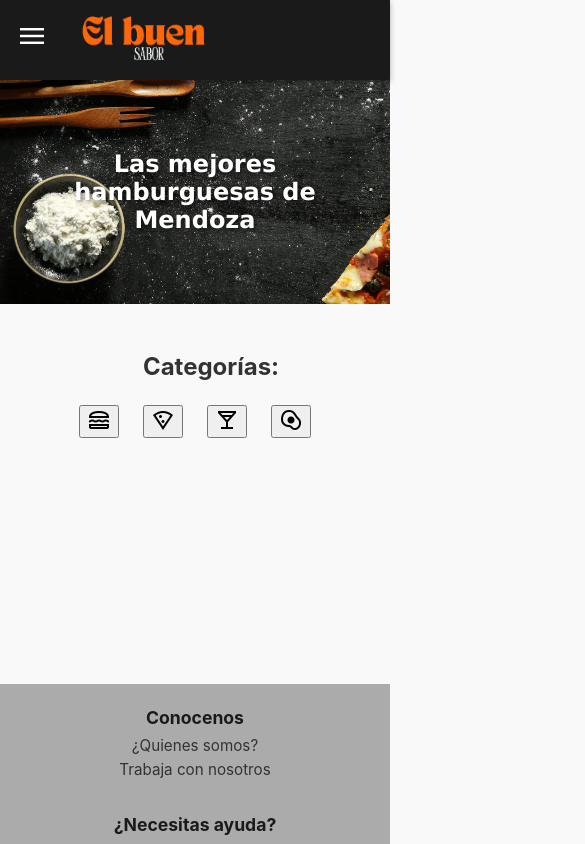
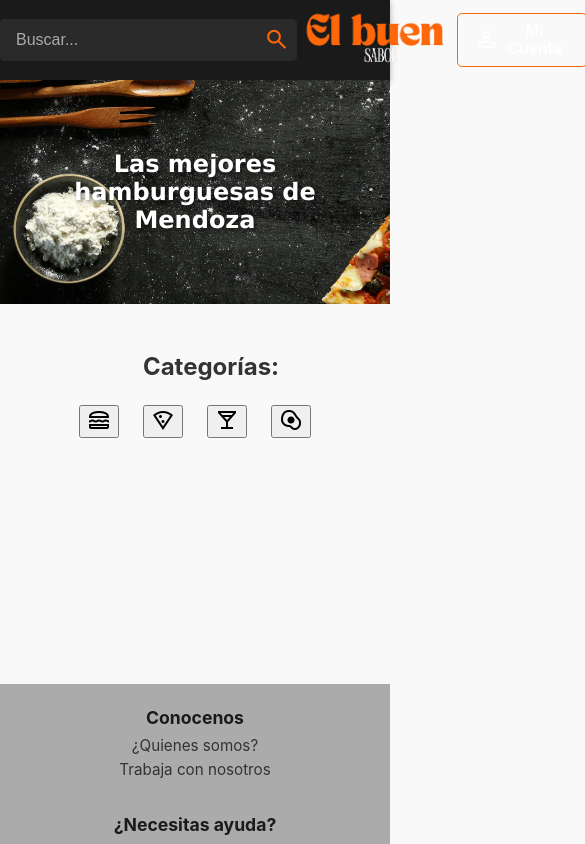
Before and after one commit to SantiagoVidela933/el-buen-sabor-frontend, a React (Vite) app: page / in a window 390 px wide. Shown: the top 844 px of the page, 585 px wide, since content can reach past the window. Built offline with nearby package versions, Linux system fonts and the light colour scheme.

Commit message:
update de navbar, mejor maquetado SIN responsive

```diff
--- a/src/components/ui/Navbar/Navbar.module.css
+++ b/src/components/ui/Navbar/Navbar.module.css
@@ -9,55 +9,17 @@
     color: white;
 }
 
-/* Botón del menú hamburguesa */
-.menu_btn {
-    display: none;
-    background: none;
-    border: none;
-    font-size: 2rem;
-    color: #000;
-    cursor: pointer;
-}
-
-/* Menú desplegable en mobile */
-.mobile_menu {
-    position: absolute;
-    top: 5rem;
-    left: 0;
-    width: 70%;
-    background-color: #1e1e1e;
-    padding: 1rem;
-    display: flex;
-    flex-direction: column;
-    gap: 1rem;
-    z-index: 999;
-    border-top: 1px solid #ff6609;
-    border-bottom-right-radius: 10px;
-}
-
-.menu_btn span {
-    color: #fff;
-    font-size: 2rem;
-}
-
-.show {
-    display: flex;
-}
-
-.hidden {
-    display: none;
-}
-
-/* cada div ocupa 1/3 del div padre */
 .box_search, .box_logo, .box_user {
     flex: 1;
 }
 
-/* Input de Busqueda */
-.box_search {
+/* Busqueda producto */
+.search_form {
     display: flex;
     justify-content: center;
     align-items: center;
+    background-color: #2a2a2a; /* Fondo igual al input */
+    border-radius: 0.3rem; /* Opcional, para bordes redondeados */
 }
 
 .box_search input {
@@ -65,11 +27,11 @@
     height: 2.5rem;
     font-size: 1rem;
     padding: 0 1rem;
+    background-color: #2a2a2a;
     border: none;
-    border-radius: 20px;
     outline: none;
-    background-color: #2a2a2a;
     color: white;
+    border-radius: 0.3rem 0 0 0.3rem;
 }
 
 .box_search input::placeholder {
@@ -80,9 +42,17 @@
     font-size: 3vh;
     color: #ff6609;
     cursor: pointer;
+    margin-left: 1vh;
+    padding: 0.5rem;
 }
 
-/* Logo */
+.box_search {
+    display: flex;
+    justify-content: center;
+    align-items: center;
+}
+
+/* Logo App*/
 .box_logo {
     display: flex;
     justify-content: center;
@@ -90,120 +60,65 @@
 }
 
 .box_logo img {
-    width: 17vh;
+    width: 10rem;
 }
 
-/* Perfil */
+/* Perfil Usuario */
 .box_user {
     display: flex;
     justify-content: center;
     align-items: center;
 }
 
-/* Perfil NO logueado */
-.guest_actions {
-    display: flex;
-    justify-content: center;
-    align-items: center;
-    gap: 1rem;
-    width: 100%;
-    height: 100%;
-}
-
-.guest_actions_btn {
-    padding: 0.5rem 1.2rem;
-    font-size: 1rem;
-    background-color: transparent;
-    border: 1px solid #ff6609;
-    color: white;
-    border-radius: 8px;
-    cursor: pointer;
-    transition: all 0.3s ease;
-    font-weight: bold;
-}
-
-.guest_actions_btn:hover {
-    background-color: #ff6609;
-    color: black;
-}
-
-/* Perfil Logueado */
+/* ESTA LOGUEADO */
 .user_actions {
     display: flex;
     justify-content: center;
     align-items: center;
     width: 100%;
     height: 100%;
+    position: relative;
 }
 
 .user_actions_profile {
+    border: 1px solid #ff6609;
+    border-radius: 0.3rem;
+    padding: 0 1rem;
     display: flex;
+    align-items: center;
     justify-content: center;
-    align-items: center;
-    position: relative;
+    color: white;
+}
+
+.user_actions_profile:hover {
+    background-color: #ff6609;
+    color: black;
 }
 
 .user_actions_profile span {
     font-size: 3vh;
-}
-
-.profile_name {
-    margin: 0 2vh;
-    padding: 0.5rem 1rem;
-    font-size: 1rem;
-    background-color: transparent;
-    border: 1px solid #ff6609;
-    border-radius: 20px;
-    color: white;
+    color: inherit;
     cursor: pointer;
-    transition: all 0.3s ease;
-    font-weight: bold;
-}
-
-.profile_name:hover {
-    background-color: #ff6609;
-    color: black;
-}
-
-.profile_carrito {
-    display: flex;
-    justify-content: center;
-    align-items: center;
-}
-
-.profile_carrito button {
-    background-color: transparent;
-    border: 1px solid #ff6609;
-    border-radius: 50%;
-    padding: 0.6rem;
-    cursor: pointer;
-    transition: all 0.3s ease;
-    display: flex;
-    align-items: center;
-    justify-content: center;
-}
-
-.profile_carrito button:hover {
-    background-color: #ff6609;
-    color: black;
-}
-
-.profile_carrito span {
-    font-size: 2rem;
-    color: white;
     transition: color 0.3s ease;
 }
 
-.profile_carrito button:hover span {
-    color: black;
+.user_actions_profile button {
+    padding: 0.5rem;
+    font-size: 1rem;
+    cursor: pointer;
+    background-color: transparent;
+    border: none;
+    font-weight: bold;
+    color: inherit;
+    transition: color 0.3s ease;
 }
 
 /* Opciones desplegables */
 .profile_options {
     width: 200px;
     position: absolute;
-    top: 110%;
-    left: 0;
+    top: 80%;
+    left: 30%;
     background-color: #2a2a2a;
     border-radius: 10px;
     box-shadow: 0 4px 8px rgba(0, 0, 0, 0.5);
@@ -283,85 +198,3 @@
 .profile_carrito button:hover span {
     color: black;
 }
-
-/* Query Mobile */
-@media (max-width: 768px) {
-    .navbar {
-        height: 5rem;
-        justify-content: space-between;
-        align-items: center;
-        position: relative;
-    }
-
-    .menu_btn {
-        display: block;
-        padding: 0 1rem;
-    }
-
-    .box_search {
-        display: none;
-    }
-
-    .box_logo {
-        display: flex;
-        justify-content: center;
-        align-items: center;
-        flex: 1;
-    }
-
-    .box_user {
-        display: flex;
-        justify-content: flex-end;
-        align-items: center;
-    }
-
-    .profile_carrito {
-        display: flex;
-        justify-content: flex-start;  /* Alineamos el carrito a la izquierda */
-        align-items: center;
-        margin-left: 10px; /* Espacio adicional a la izquierda */
-    }
-
-    .profile_carrito button {
-        background: none;
-        border: none;
-        color: #ff6609;
-        font-size: 2rem;
-    }
-
-    .user_actions {
-        display: none; /* Ocultar la versión desktop en mobile */
-    }
-
-    .guest_actions {
-        flex-direction: column;
-        align-items: flex-start;
-    }
-
-    .guest_actions_btn {
-        width: 100%;
-        padding: 0.5rem 1rem;
-        font-size: 1rem;
-        background-color: #ff6609;
-        color: #000;
-        border: none;
-        border-radius: 6px;
-    }
-
-    .profile_options {
-        position: static;
-        border: none;
-        background-color: transparent;
-    }
-
-    .profile_options_user button,
-    .profile_options_closeSesion button {
-        background: #ff6609;
-        color: #000;
-        border: none;
-        padding: 0.5rem 1rem;
-        border-radius: 6px;
-        width: 100%;
-        text-align: left;
-    }
-}
--- a/src/components/ui/Navbar/Navbar.tsx
+++ b/src/components/ui/Navbar/Navbar.tsx
@@ -2,73 +2,57 @@ import { useState } from 'react';
 import styles from './Navbar.module.css';
 
 const Navbar = () => {
-
-  const [optionUser, setOptionUser] = useState(false); // Estado para controlar el desplegable
-  const [mobileMenuOpen, setMobileMenuOpen] = useState(false); // Estado para el menú móvil
+  const isLoggedIn = true;
+  const [optionUser, setOptionUser] = useState(false);
 
   const handleOptionUser = () => {
-    setOptionUser(prev => !prev); // Alternar el estado de las opciones de usuario
+    setOptionUser(prev => !prev);
   }
-
-  const isLoggedIn = false;
 
   return (
     <div className={styles.navbar}>
-      {/* btn mobile */}
-      <button className={styles.menu_btn} onClick={() => setMobileMenuOpen(prev => !prev)}>
-        <span className="material-symbols-outlined">menu</span>
-      </button>
-
-      {/* menú desplegable móvil */}
-      <div className={`${styles.mobile_menu} ${mobileMenuOpen ? styles.show : styles.hidden}`}>
-        {isLoggedIn ? (
-          <div className={styles.profile_options}>
-            <div className={styles.profile_options_user}>
-              <span className="material-symbols-outlined">account_circle</span>
-              <button>Mi perfil</button>
-            </div>
-            <div className={styles.profile_options_closeSesion}>
-              <span className="material-symbols-outlined">logout</span>
-              <button>Cerrar sesión</button>
-            </div>
-          </div>
-        ) : (
-          <div className={styles.guest_actions}>
-            <button className={styles.guest_actions_btn}>Ingresar</button>
-            <button className={styles.guest_actions_btn}>Registrate</button>
-          </div>
-        )}
+      {/* Input de Busqueda */}
+      <div className={styles.box_search}>
+        <form className={styles.search_form}>
+          <input type="text" placeholder="Buscar..." />
+          <span className="material-symbols-outlined">search</span>
+        </form>
       </div>
 
-      {/* Navbar elements */}
-      <div className={styles.box_search}>
-        <input type="text" placeholder="Buscar..." />
-        <span className="material-symbols-outlined">search</span>
-      </div>
-
+      {/* Logo App */}
       <div className={styles.box_logo}>
         <img className={styles.logo} src='/src/assets/logos/logo_buenSabor.png' />
       </div>
 
+      {/* Perfil Usuario */}
       <div className={styles.box_user}>
-        {/* Perfil de usuario logueado */}
+        {isLoggedIn ? (
+          // ESTA LOGUEADO
           <div className={styles.user_actions}>
+            <div className={styles.user_actions_profile} onClick={handleOptionUser}>
+              <span className="material-symbols-outlined">person</span>
+              <button>Mi Cuenta</button>
+            </div>
+            {optionUser && (
+                <div className={styles.profile_options}>
+                    <a href="#">Mis datos personales</a>
+                    <a href="#">Mis pedidos</a>
+                    <a href="#">Cerrar sesión</a>
+                </div>
+              )}
+            <div className={styles.div_line_profile}></div>
+            <div className={styles.profile_carrito}>
+              <button>
+                <span className="material-symbols-outlined">local_mall</span>
+              </button>
+            </div>
+          </div>
+        ) : (
+          // NO ESTA LOGUEADO
+          <>
             <div className={styles.user_actions_profile}>
               <span className="material-symbols-outlined">person</span>
-            <button className={styles.profile_name} onClick={handleOptionUser}>Nombre Apellido</button>
-            {/* Opciones de perfil solo si optionUser es true */}
-            {optionUser && (
-              <div className={styles.profile_options}>
-                <div className={styles.profile_options_user}>
-                  <span className="material-symbols-outlined">account_circle</span>
-                  <button>Mi perfil</button>
-                </div>
-                <div className={styles.profile_options_closeSesion}>
-                  <span className="material-symbols-outlined">logout</span>
-                  <button>Cerrar sesión</button>
-                </div>
-              </div>
-            )}
+              <button onClick={handleOptionUser}>Iniciar sesión</button>
             </div>
             <div className={styles.div_line_profile}></div>
             <div className={styles.profile_carrito}>
@@ -76,7 +60,8 @@ const Navbar = () => {
                 <span className="material-symbols-outlined">local_mall</span>
               </button>
             </div>
-        </div>
+          </>
+        )}
       </div>
     </div>
   );
```
Lines whose indentation alone changed are shown as unchanged.
